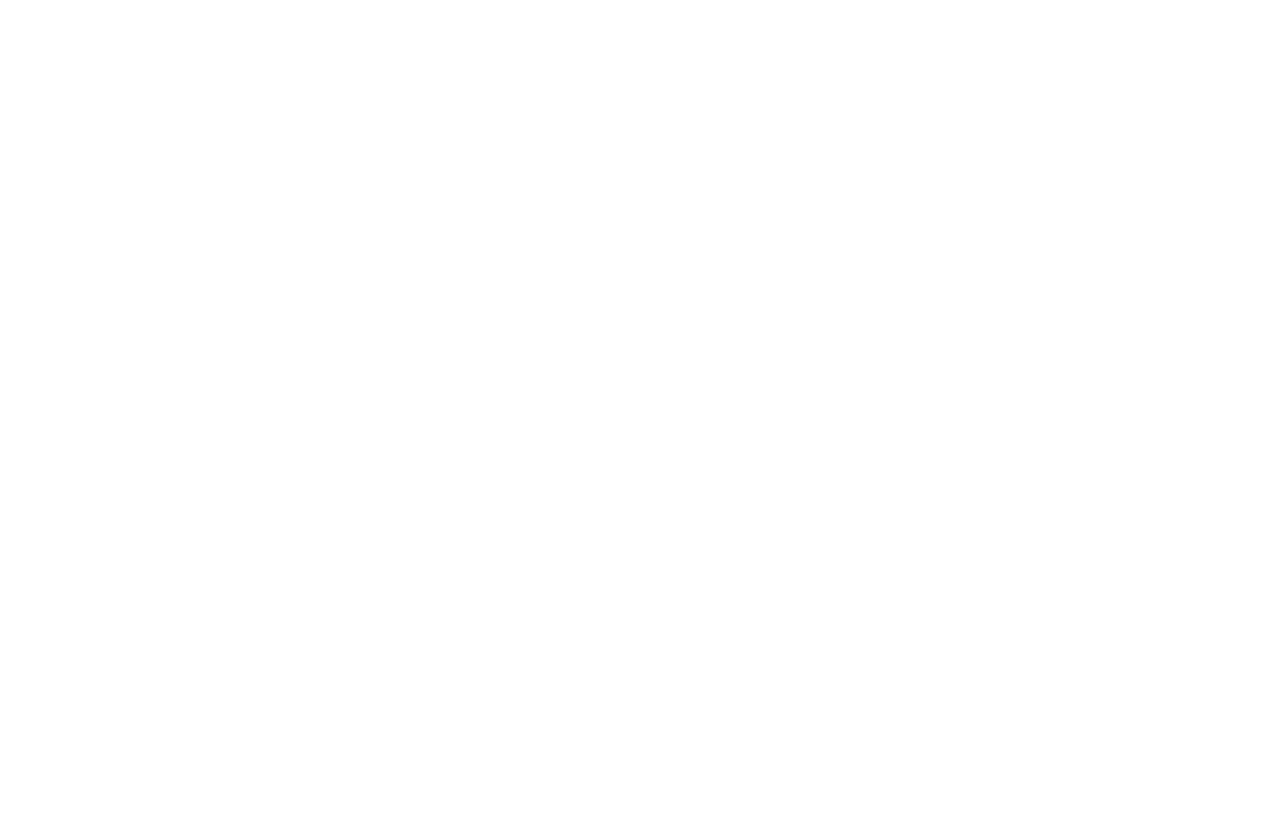
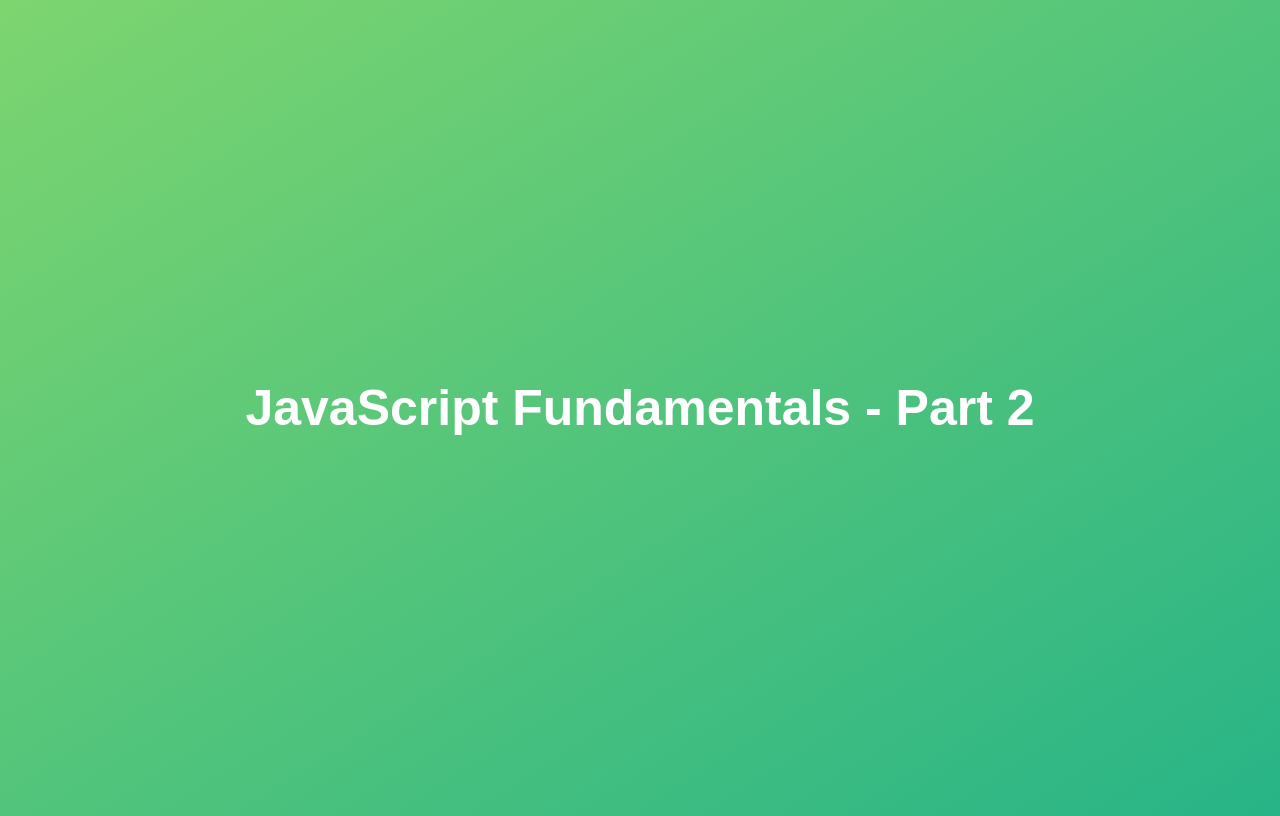
Before and after one commit to codingwithhamid/functions, a plain HTML site: page 2. function/index.html in a window 1280 px wide. Drawn offline with Linux system fonts and the light colour scheme.

Commit message:
Index.html upgrade

```diff
--- a/2. function/index.html
+++ b/2. function/index.html
@@ -3,9 +3,27 @@
 <head>
     <meta charset="UTF-8">
     <meta name="viewport" content="width=device-width, initial-scale=1.0">
-    <title>Document</title>
+    <title>JavaScript Fundamentals -Part 1</title>
+    <style>
+body{
+    height: 100vh;
+    display: flex;
+    align-items: center;
+    background: linear-gradient(to top left, #28b487 , #7dd56f);
+}
+h1{
+    font-family: sans-serif;
+    font-size: 50px;
+    width: 100%;
+  line-height: 1.3;
+  padding: 30px;
+  text-align: center;
+  color: white;
+}
+    </style>
 </head>
 <body>
+    <h1>JavaScript Fundamentals - Part 2</h1>
     <script src="script.js"></script>
 </body>
 </html>
```
